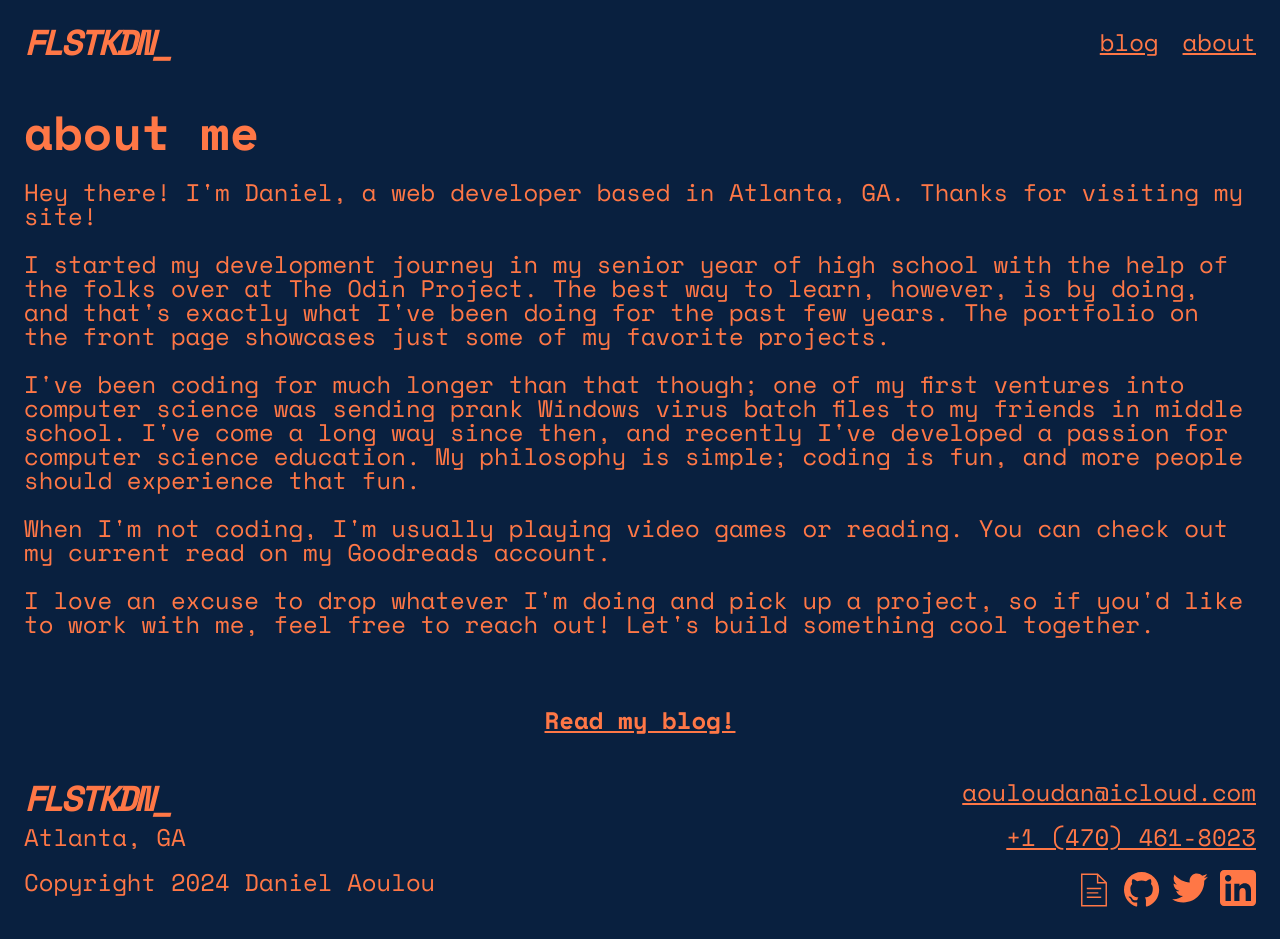
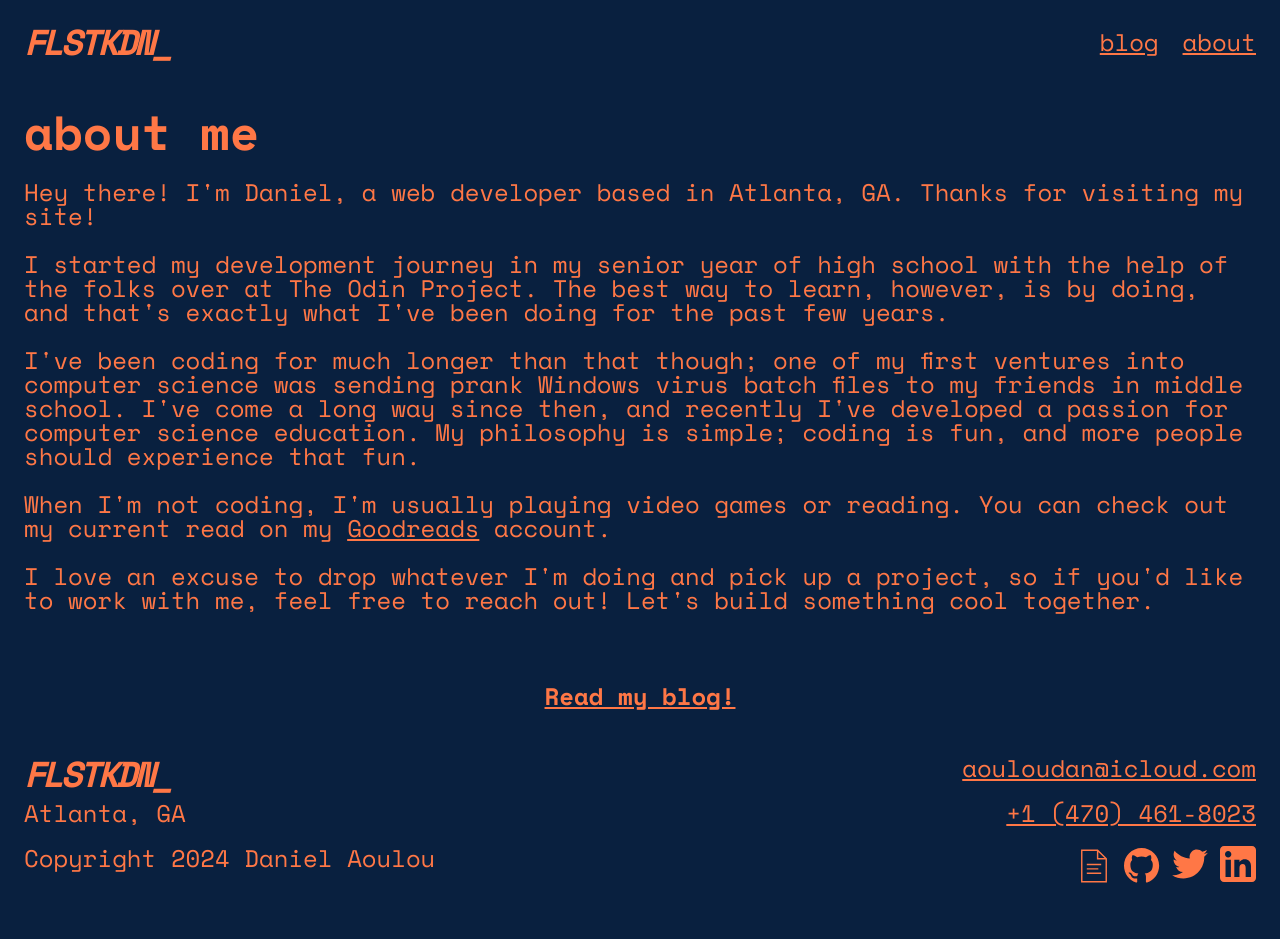
Before and after one commit to fullstack-dan/fullstackdan.dev.v2, a React (Vite) app: page /about in a window 1280 px wide. After the commit the page ends 915 px from the top, so only its background shows below. Built offline with nearby package versions, Linux system fonts and the light colour scheme; no server answers.

Commit message:
edited about page

```diff
--- a/src/Pages/AboutPage.jsx
+++ b/src/Pages/AboutPage.jsx
@@ -13,8 +13,7 @@ const AboutPage = () => {
                 <br />I started my development journey in my senior year of high
                 school with the help of the folks over at The Odin Project. The
                 best way to learn, however, is by doing, and that&apos;s exactly
-                what I&apos;ve been doing for the past few years. The portfolio
-                on the front page showcases just some of my favorite projects.
+                what I&apos;ve been doing for the past few years.
                 <br />
                 <br />
                 I&apos;ve been coding for much longer than that though; one of
@@ -27,7 +26,16 @@ const AboutPage = () => {
                 <br />
                 <br />
                 When I&apos;m not coding, I&apos;m usually playing video games
-                or reading. You can check out my current read on my Goodreads
+                or reading. You can check out my current read on my{' '}
+                <a
+                    href={
+                        'https://www.goodreads.com/user/show/168037524-daniel'
+                    }
+                    target={'_blank'}
+                    className={'link'}
+                >
+                    Goodreads
+                </a>{' '}
                 account.
                 <br />
                 <br />I love an excuse to drop whatever I&apos;m doing and pick
@@ -35,7 +43,9 @@ const AboutPage = () => {
                 to reach out! Let&apos;s build something cool together.
             </p>
             <h2>
-                <Link to={'/blog'} className={'link'}>Read my blog!</Link>
+                <Link to={'/blog'} className={'link'}>
+                    Read my blog!
+                </Link>
             </h2>
         </div>
     );
```
